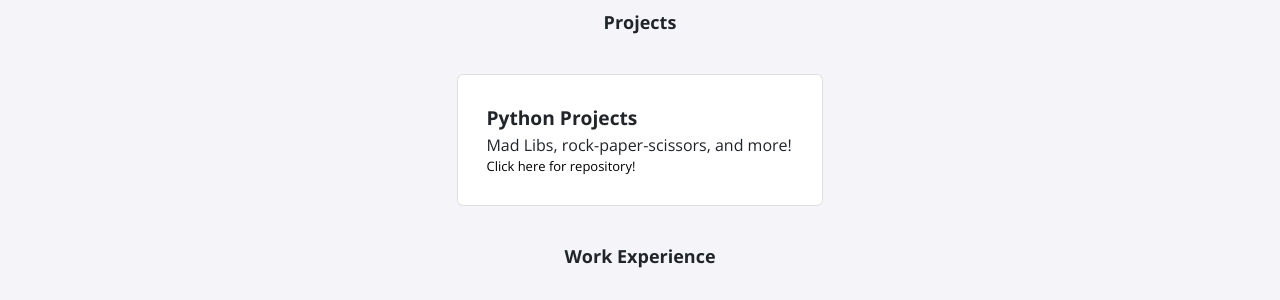
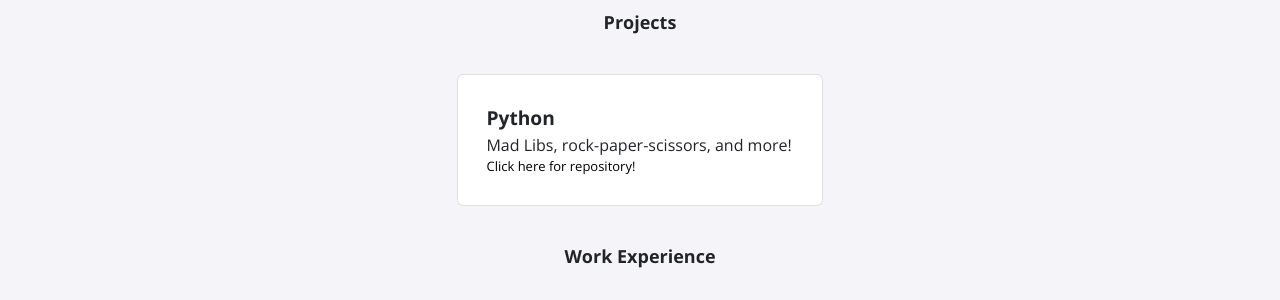
Before and after one commit to hildebkg/hildebkg.github.io, a Jekyll site: the page built from index.html, in a window 1280 px wide. Shown: the part 450-750 px from the top of the page. Built offline with Jekyll 4.4.1, drawn with Linux system fonts in a browser that asks for light colours; nearby versions of some CDN libraries.

Commit message:
Update projects.yml

```diff
--- a/_data/projects.yml
+++ b/_data/projects.yml
@@ -1,3 +1,3 @@
-- title: Python Projects
+- title: Python
   event: Mad Libs, rock-paper-scissors, and more!
   date:  <a href="https://github.com/hildebkg/Python_Projects.git" target="_blank">Click here for repository!</a>
```
